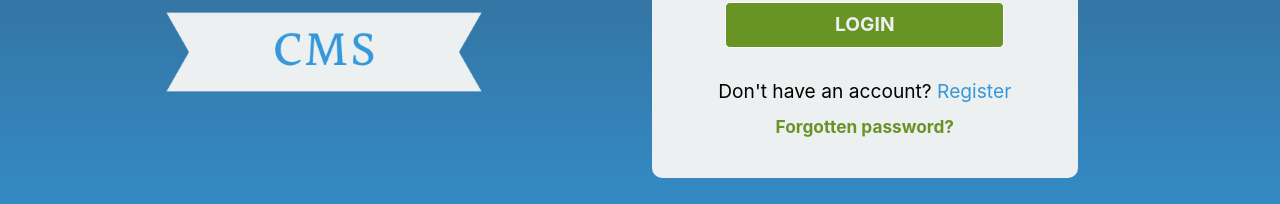
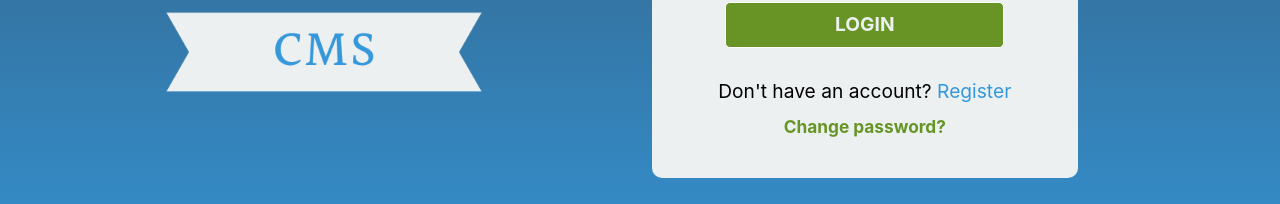
Before and after one commit to Toluwaa-o/cms-Frontend, a React (Create React App) app: page /login in a window 1280 px wide. Shown: the part 452-656 px from the top of the page. Built offline with nearby package versions, Linux system fonts and the light colour scheme; no server answers.

Commit message:
change password

```diff
--- a/src/containers/App.js
+++ b/src/containers/App.js
@@ -15,7 +15,7 @@ import ExpandedReport, {reportData} from '../pages/Reports/ExpandedReport'
 import NoOfficerRoutes from "../components/RouteProtection/NoOfficerRoutes"
 import Error from '../pages/Error/Error'
 import User, {profileLoader} from "../pages/User/User"
-import Forgotten from "../pages/Auth/Forgotten"
+import Change from "../pages/Auth/Change"
 import Logout from "../pages/Auth/Logout"
 
 const router = createBrowserRouter(
@@ -23,7 +23,7 @@ const router = createBrowserRouter(
     <Route path='/' element={<Page />} errorElement={<Error />}>
       <Route path='register' element={<Register />} />
       <Route path='login' element={<Login />} />
-      <Route path='forgotten' element={<Forgotten />} />
+      <Route path='forgotten' element={<Change />} />
       <Route path='logout' element={<Logout />} />
       <Route path='cms' element={<UserRoutes><Main /></UserRoutes>} >
         <Route index element={<Reports />} />
--- a/src/pages/Auth/Login.js
+++ b/src/pages/Auth/Login.js
@@ -107,7 +107,7 @@ export default function Login() {
 
       <button disabled={ui.disable} style={{background: ui.color}} type="submit">{ui.text}</button>
       <p>Don't have an account? <Link to='/register'>Register</Link></p>
-      <Link style={{textAlign: 'center', fontSize: '.9em', color: '#689425', fontWeight: '700', marginTop: '.5em'}} to='/forgotten'>Forgotten password?</Link>
+      <Link style={{textAlign: 'center', fontSize: '.9em', color: '#689425', fontWeight: '700', marginTop: '.5em'}} to='/forgotten'>Change password?</Link>
     </form>
     </div>
   )
```
Also changed, not shown: src/pages/Auth/Change.js (renamed from src/pages/Auth/Forgotten.js).
